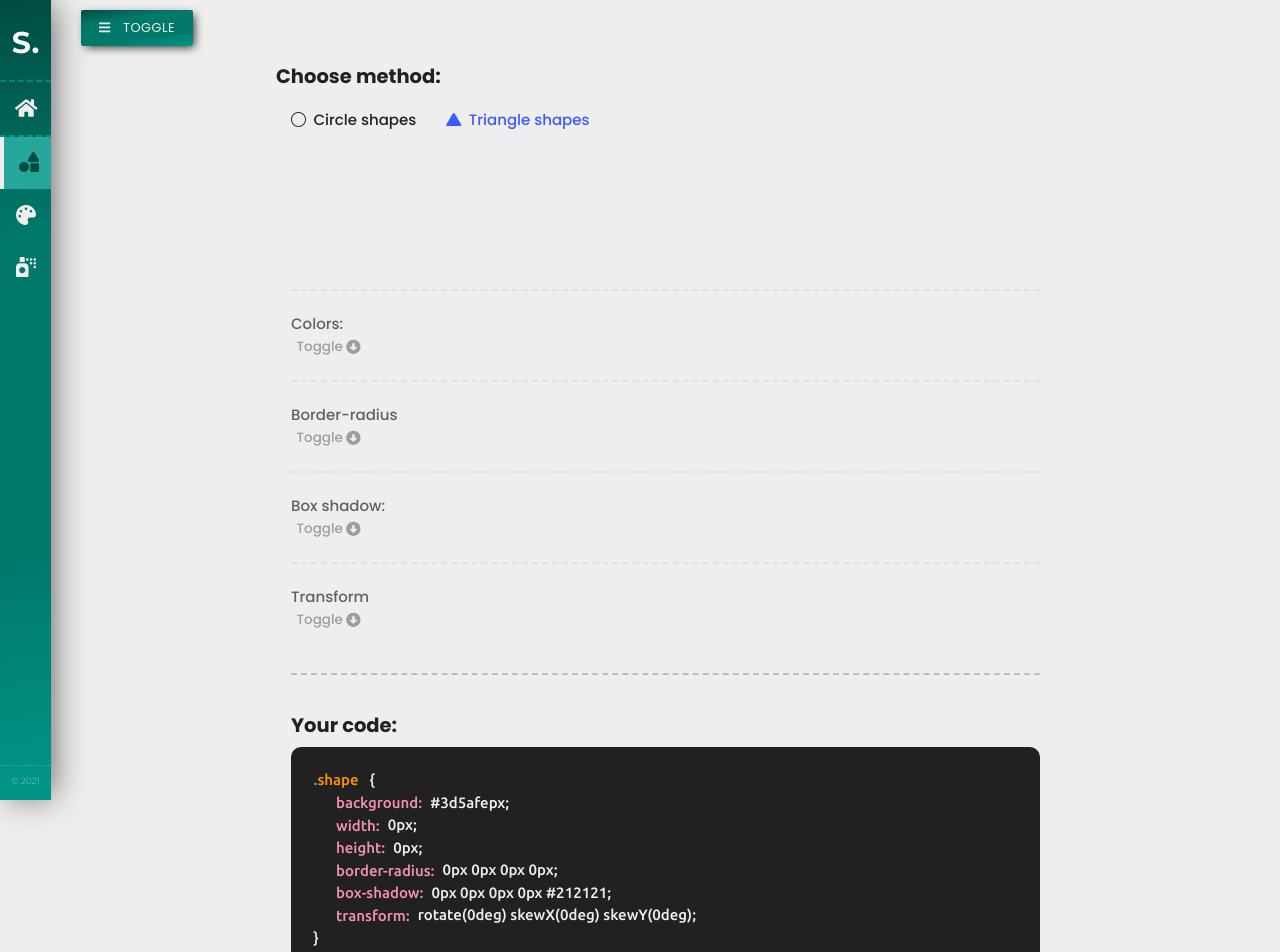
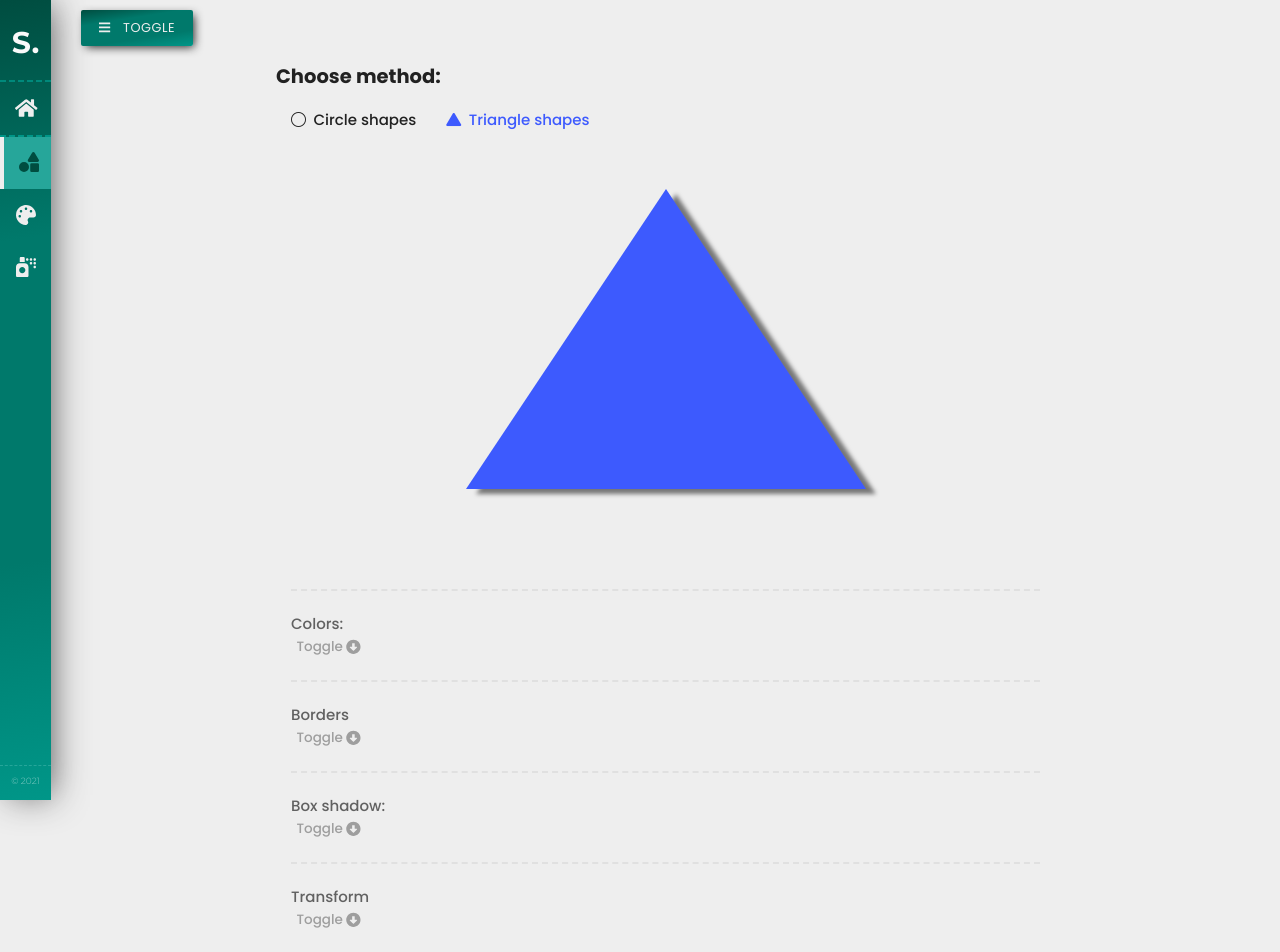
Before and after one commit to bartlomiejwyszecki/CSS-Application, an Angular app: page /shape-generator/triangle-shapes in a window 1280 px wide. Shown: the top 952 px of the page. Built offline with nearby package versions, Linux system fonts and the light colour scheme.

Commit message:
Triangle generator almost complete. There is box shadow, and code hmtl left to do.

```diff
--- a/src/app/components/shape-generator/circle-shapes/circle-shapes.component.html
+++ b/src/app/components/shape-generator/circle-shapes/circle-shapes.component.html
@@ -72,7 +72,7 @@
                 <label for="customRange2" class="form-label">Spread: {{ spread }}px</label>
                 <input type="range" class="form-range" min="-50" max="50" step="1" id="customRange2" [(ngModel)]="spread">
 
-                <h6>Box-shadow color:</h6>
+                <h6>Box-shadow color: {{ shadowColor }}</h6>
                 <div class="toggler">Toggle
                     <div class="button" [ngClass]="{ 'activated' : shadowColorToggle }">
                         <a class="waves-effect waves-light" (click)="shadowColorToggle = !shadowColorToggle"><i class="fas fa-arrow-alt-circle-up"></i></a>
--- a/src/app/components/shape-generator/circle-shapes/circle-shapes.component.ts
+++ b/src/app/components/shape-generator/circle-shapes/circle-shapes.component.ts
@@ -25,7 +25,7 @@ export class CircleShapesComponent {
   horizontalOffset = 0;
   blur = 0;
   spread = 0;
-  shadowColor = '#212121';
+  shadowColor = '#9e9e9e';
 
   //Transform
   rotate = 0;
--- a/src/app/components/shape-generator/triangle-shapes/triangle-shapes.component.html
+++ b/src/app/components/shape-generator/triangle-shapes/triangle-shapes.component.html
@@ -16,7 +16,7 @@
                 <div class="color" *ngFor="let c of colors" [style.background]="c" (click)="background = c"></div>
             </div>
 
-            <h5>Border-radius</h5>
+            <h5>Borders</h5>
             <div class="toggler">Toggle
                 <div class="button" [ngClass]="{ 'activated' : bordersToggle }">
                     <a class="waves-effect waves-light" (click)="bordersToggle = !bordersToggle"><i class="fas fa-arrow-alt-circle-up"></i></a>
@@ -24,17 +24,14 @@
             </div>
 
             <div class="borders" [ngClass]="{'bordersHide' : bordersToggle }">
-                <label for="customRange2" class="form-label" style="margin-top: 15px;">Top-left: {{ topLeftRadius }}px</label>
-                <input type="range" class="form-range" min="0" max="1000" step="1" id="customRange2" [(ngModel)]="topLeftRadius">
+                <label for="customRange2" class="form-label" style="margin-top: 15px;">Border-left: {{ leftBorder }}px</label>
+                <input type="range" class="form-range" min="0" max="1000" step="1" id="customRange2" [(ngModel)]="leftBorder">
 
-                <label for="customRange2" class="form-label">Top-right: {{ topRightRadius }}px</label>
-                <input type="range" class="form-range" min="0" max="1000" step="1" id="customRange2" [(ngModel)]="topRightRadius">
+                <label for="customRange2" class="form-label">Border-right: {{ rightBorder }}px</label>
+                <input type="range" class="form-range" min="0" max="1000" step="1" id="customRange2" [(ngModel)]="rightBorder">
 
-                <label for="customRange2" class="form-label">Bottom-right: {{ bottomRightRadius }}px</label>
-                <input type="range" class="form-range" min="0" max="1000" step="1" id="customRange2" [(ngModel)]="bottomRightRadius">
-
-                <label for="customRange2" class="form-label">Bottom-left: {{ bottomLeftRadius }}px</label>
-                <input type="range" class="form-range" min="0" max="1000" step="1" id="customRange2" [(ngModel)]="bottomLeftRadius">
+                <label for="customRange2" class="form-label">Border-bottom: {{ bottomBorder }}px</label>
+                <input type="range" class="form-range" min="0" max="1000" step="1" id="customRange2" [(ngModel)]="bottomBorder">
             </div>
 
             <h5>Box shadow:</h5>
@@ -92,13 +89,6 @@
                 <article><span class="dot">.</span><span class="className">shape</span> &#123; <br />
                     <span class="property">background: </span>{{ background }}px; <br />
                     <span class="property">width: </span>{{ width }}px; <br />
-                    <span class="property">height: </span>{{ height }}px; <br />
-                    <span class="property">border-radius: </span>{{ topLeftRadius }}px {{ topRightRadius }}px
-                        {{ bottomRightRadius}}px {{ bottomLeftRadius }}px; <br />
-                    <span class="property">box-shadow: </span>{{ horizontalOffset }}px {{ verticalOffset }}px
-                        {{ blur }}px {{ spread }}px {{ shadowColor }}; <br />
-                    <span class="property">transform: </span>rotate({{ rotate }}deg) skewX({{ skewX }}deg)
-                        skewY({{ skewY }}deg); <br />
                 &#125;
                 </article>
             </div>
--- a/src/app/components/shape-generator/triangle-shapes/triangle-shapes.component.scss
+++ b/src/app/components/shape-generator/triangle-shapes/triangle-shapes.component.scss
@@ -7,6 +7,7 @@
     justify-content: center;
     max-width: 100%;
     margin-bottom: 50px;
+    filter: drop-shadow(10px 5px 2px rgba(0,0,0,.5));
     }
 
     //SETTINGS
--- a/src/app/components/shape-generator/triangle-shapes/triangle-shapes.component.ts
+++ b/src/app/components/shape-generator/triangle-shapes/triangle-shapes.component.ts
@@ -14,10 +14,9 @@ export class TriangleShapesComponent {
   colors: string[] = COLORS;
 
   //Shape ranges
-  topLeftRadius = 0;
-  topRightRadius = 0;
-  bottomRightRadius = 0;
-  bottomLeftRadius = 0;
+  leftBorder = 200;
+  rightBorder = 200;
+  bottomBorder = 300;
 
   //Boxshadow ranges
   verticalOffset = 0;
@@ -42,8 +41,9 @@ export class TriangleShapesComponent {
     return {
       width: `${this.width}px`,
       height: `${this.height}px`,
-      background: `${this.background}`,
-      borderRadius: `${this.topLeftRadius}px ${this.topRightRadius}px ${this.bottomRightRadius}px ${this.bottomLeftRadius}px`,
+      borderLeft: `${this.leftBorder}px solid transparent`,
+      borderRight: `${this.rightBorder}px solid transparent`,
+      borderBottom: `${this.bottomBorder}px solid ${this.background}`,
       boxShadow: `${this.horizontalOffset}px ${this.verticalOffset}px ${this.blur}px ${this.spread}px ${this.shadowColor}`,
       transform: `rotate(${this.rotate}deg) skewX(${this.skewX}deg) skewY(${this.skewY}deg)`
     }
```
